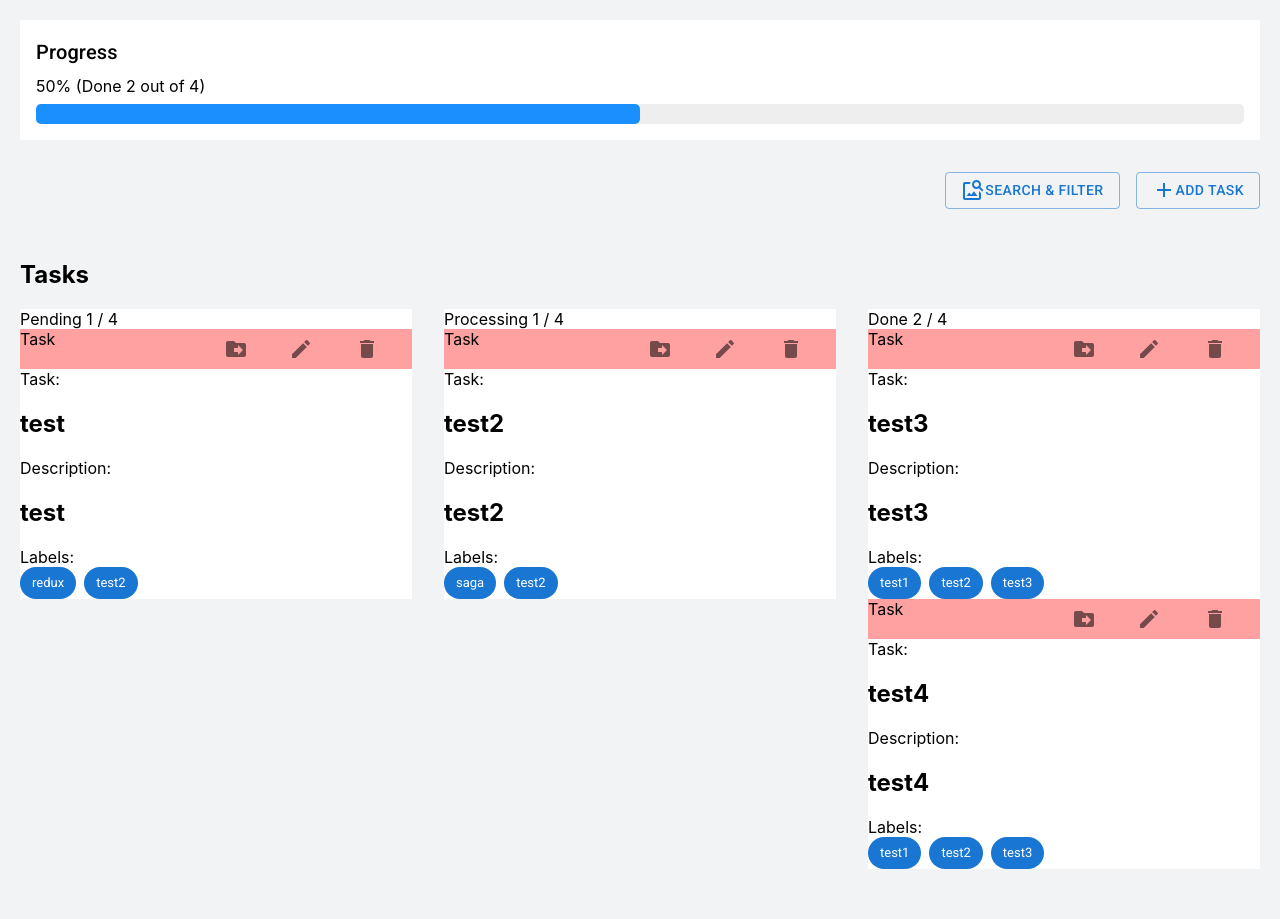
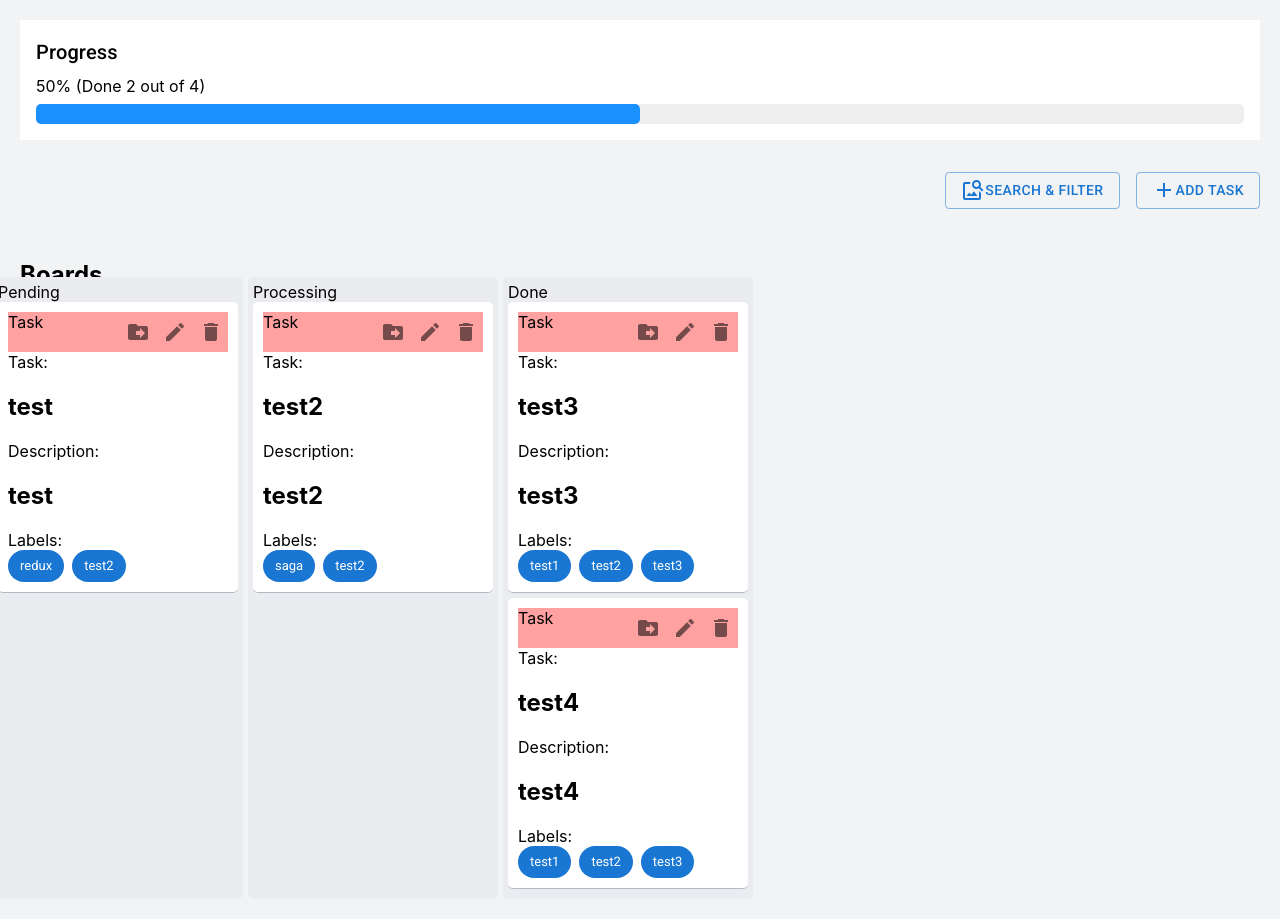
Before and after one commit to milad1367/inter-task-planner, a React (Create React App) app: page / in a window 1280 px wide. Before the commit the page ends 889 px from the top, so only its background shows below. Built offline with nearby package versions, Linux system fonts and the light colour scheme.

Commit message:
feat- Add draggable tasks

```diff
--- a/package.json
+++ b/package.json
@@ -15,18 +15,24 @@
     "@testing-library/user-event": "^14.4.3",
     "@types/date-fns": "^2.6.0",
     "@types/jest": "^27.5.2",
+    "@types/lodash": "^4.14.191",
     "@types/node": "^17.0.45",
     "@types/react": "^18.0.27",
+    "@types/react-beautiful-dnd": "^13.1.3",
     "@types/react-dom": "^18.0.10",
     "@types/react-router-dom": "^5.3.3",
+    "@types/styled-components": "^5.1.26",
     "date-fns": "^2.29.3",
     "dayjs": "^1.11.7",
+    "lodash": "^4.17.21",
     "moment": "^2.29.4",
     "react": "^18.2.0",
+    "react-beautiful-dnd": "^13.1.1",
     "react-dom": "^18.2.0",
     "react-redux": "^8.0.5",
     "react-router-dom": "^6.8.0",
     "react-scripts": "5.0.1",
+    "styled-components": "^5.3.6",
     "typescript": "^4.9.5",
     "web-vitals": "^2.1.4"
   },
--- a/src/app/Home.tsx
+++ b/src/app/Home.tsx
@@ -1,6 +1,6 @@
 import { AddTask } from "../features/tasks/addTask/AddTask";
 import { Progress } from "../features/tasks/Progress";
-import { TaskList } from "../features/tasks/taskList/TaskList";
+import { Boards } from "../features/tasks/boards/Boards";
 import Stack from "@mui/material/Stack";
 import { SearchAndFilters } from "../features/tasks/SearchAndFilters";
 
@@ -12,7 +12,7 @@ export const Home = () => {
         <SearchAndFilters />
         <AddTask />
       </Stack>
-      <TaskList />
+      <Boards />
     </Stack>
   );
 };
--- a/src/features/tasks/Progress.tsx
+++ b/src/features/tasks/Progress.tsx
@@ -7,7 +7,7 @@ import LinearProgress, {
   linearProgressClasses,
 } from "@mui/material/LinearProgress";
 import { useSelector } from "react-redux";
-import { percentage } from "../../utils/percentage";
+import { percentage } from "../../utils";
 
 const BorderLinearProgress = styled(LinearProgress)(({ theme }) => ({
   height: 20,
--- /dev/null
+++ b/src/features/tasks/TaskBoard.tsx
@@ -0,0 +1,73 @@
+import { TaskBox } from "./TaskBox";
+import { Droppable, Draggable } from "react-beautiful-dnd";
+import styled from "styled-components";
+
+const Container = styled.div`
+  min-width: 250px;
+  padding: 5px;
+  box-sizing: border-box;
+  margin-left: 5px;
+  border-radius: 5px;
+  background: white;
+  background: rgb(235, 236, 240);
+  width: 250px;
+  min-height: 100px;
+`;
+export const TaskBoard = ({
+  title,
+  tasks,
+  tasksType,
+}: {
+  title: string;
+  tasks: any;
+  tasksType: string;
+}) => {
+  const getItemStyle = (isDragging: boolean, draggableStyle: any) => ({
+    background: "white",
+    padding: "10px",
+    marginBottom: "5px",
+    borderRadius: "5px",
+    borderBottom: "1px solid rgb(178,185,197)",
+
+    ...draggableStyle,
+  });
+  const getListStyle = (isDraggingOver: boolean) => ({
+    minHeight: 70,
+  });
+  return (
+    <Container>
+      <div>{title}</div>
+      <Droppable droppableId={tasksType}>
+        {(provided, snapshot) => (
+          <div
+            {...provided.droppableProps}
+            ref={provided.innerRef}
+            style={getListStyle(snapshot.isDraggingOver)}
+          >
+            <>
+              {tasks.map((task: any, index: number) => (
+                <Draggable key={task.id} index={index} draggableId={task.id}>
+                  {(provided, snapshot) => (
+                    <div
+                      ref={provided.innerRef}
+                      {...provided.draggableProps}
+                      {...provided.dragHandleProps}
+                      style={getItemStyle(
+                        snapshot.isDragging,
+                        provided.draggableProps.style
+                      )}
+                    >
+                      <TaskBox {...task} key={task.id} />
+                    </div>
+                  )}
+                </Draggable>
+              ))}
+            </>
+
+            {provided.placeholder}
+          </div>
+        )}
+      </Droppable>
+    </Container>
+  );
+};
--- /dev/null
+++ b/src/features/tasks/boards/Boards.tsx
@@ -0,0 +1,120 @@
+import { useAppSelector } from "../../../app/hooks";
+import { useSearchParams } from "react-router-dom";
+import { createSelector } from "@reduxjs/toolkit";
+import dayjs from "dayjs";
+import { DragDropContext } from "react-beautiful-dnd";
+import { DropResult } from "react-beautiful-dnd";
+import { groupBy } from "lodash";
+import { Grid } from "@mui/material";
+import { TaskBoard } from "../TaskBoard";
+import { useDispatch } from "react-redux";
+import { setTasks } from "../tasksSlice";
+import { removeByIndex, reorder } from "../../../utils";
+
+export const Boards = () => {
+  const [params] = useSearchParams();
+  const dispatch = useDispatch();
+  const filter = params.get("filter");
+  const key = params.get("key") || "";
+
+  const filteredTasksSelector = createSelector(
+    (state: any) => state.tasks,
+    (tasks) => {
+      if (!key && !filter) {
+        return tasks;
+      }
+      return tasks?.filter((task: any) => {
+        let isInTime = true;
+        if (filter) {
+          const taskDate = dayjs(task.date);
+          const filterDate = dayjs(filter);
+
+          isInTime = taskDate.isBefore(filterDate);
+        }
+        const picked = (({ title, description, labels }) => ({
+          title,
+          description,
+          labels,
+        }))(task);
+        const hasKey = JSON.stringify(picked)
+          .toLowerCase()
+          .includes(key.toLowerCase());
+
+        return hasKey && isInTime;
+      });
+    }
+  );
+  const tasks = useAppSelector(filteredTasksSelector);
+
+  const onDragEnd = (res: DropResult) => {
+    const { source, destination } = res;
+    if (!destination) return;
+    const itemsSplitByListIds = groupBy(tasks, (task: any) => {
+      return task.status;
+    });
+
+    if (source.droppableId === destination.droppableId) {
+      // Items are in the same list, so just re-order the list array
+      const target = itemsSplitByListIds[destination.droppableId];
+      const reordered: any = reorder<any>(
+        [...target],
+        source.index,
+        destination.index
+      );
+
+      // Get rid of old list and replace with updated one
+      const filteredCards = tasks.filter(
+        (task: any) => task.status !== source.droppableId
+      );
+      return dispatch(setTasks({ newTasks: [...filteredCards, ...reordered] }));
+    }
+
+    // Items are in different lists, so just change the item's listId
+
+    const sourceItems = tasks.filter(
+      (task: any) => task.status === source.droppableId
+    );
+    const sourceWithoutDragged = removeByIndex(sourceItems, source.index);
+
+    const target = tasks.filter(
+      (task: any) => task.status === destination.droppableId
+    );
+
+    const itemWithNewId = {
+      ...sourceItems[source.index],
+      status: destination.droppableId,
+    };
+
+    target.splice(destination.index, 0, itemWithNewId);
+
+    const filteredTasks = tasks.filter(
+      (task: any) =>
+        task.status !== source.droppableId &&
+        task.status !== destination.droppableId
+    );
+
+    dispatch(
+      setTasks({
+        newTasks: [...filteredTasks, ...sourceWithoutDragged, ...target],
+      })
+    );
+  };
+  const boards = ["Pending", "Processing", "Done"];
+  return (
+    <section>
+      <h2>Boards</h2>
+      <Grid container spacing={{ xs: 4 }} columns={{ xs: 4, sm: 8, md: 12 }}>
+        <DragDropContext onDragEnd={onDragEnd}>
+          {boards.map((board: string) => (
+            <TaskBoard
+              key={board}
+              title={board}
+              tasks={tasks.filter((item: any) => item.status === board)}
+              tasksType={board}
+            />
+          ))}
+        </DragDropContext>
+      </Grid>
+    </section>
+  );
+};
--- a/src/features/tasks/taskList/TaskList.tsx
+++ /dev/null
@@ -1,93 +0,0 @@
-import { useAppSelector } from "../../../app/hooks";
-import { useSearchParams } from "react-router-dom";
-import { createSelector } from "@reduxjs/toolkit";
-import dayjs from "dayjs";
-import { TaskBox } from "../TaskBox";
-
-import { Grid, Box } from "@mui/material";
-
-export const TaskList = () => {
-  const [params] = useSearchParams();
-  const filter = params.get("filter");
-  const key = params.get("key") || "";
-
-  const derivedTasks = (tasks: any) => {
-    const pendingTasks = tasks.filter((task: any) => task.status === "Pending");
-    const processingTasks = tasks.filter(
-      (task: any) => task.status === "Processing"
-    );
-    const doneTasks = tasks.filter((task: any) => task.status === "Done");
-    return { pendingTasks, processingTasks, doneTasks };
-  };
-
-  const filteredTasksSelector = createSelector(
-    (state: any) => state.tasks,
-    (tasks) => {
-      if (!key && !filter) {
-        return tasks;
-      }
-      return tasks?.filter((task: any) => {
-        let isInTime = true;
-        if (filter) {
-          const taskDate = dayjs(task.date);
-          const filterDate = dayjs(filter);
-
-          isInTime = taskDate.isBefore(filterDate);
-        }
-        const picked = (({ title, description, labels }) => ({
-          title,
-          description,
-          labels,
-        }))(task);
-        const hasKey = JSON.stringify(picked)
-          .toLowerCase()
-          .includes(key.toLowerCase());
-
-        return hasKey && isInTime;
-      });
-    }
-  );
-  const tasks = useAppSelector(filteredTasksSelector);
-  const { pendingTasks, processingTasks, doneTasks } = derivedTasks(tasks);
-
-  const renderedPendingTasks = pendingTasks.map((task: any) => (
-    <TaskBox {...task} key={task.id} />
-  ));
-  const renderedProcessingTasks = processingTasks.map((task: any) => (
-    <TaskBox {...task} key={task.id} />
-  ));
-  const renderedDoneTasks = doneTasks.map((task: any) => (
-    <TaskBox {...task} key={task.id} />
-  ));
-  return (
-    <section>
-      <h2>Tasks</h2>
-      <Grid container spacing={{ xs: 4 }} columns={{ xs: 4, sm: 8, md: 12 }}>
-        <Grid item xs={4}>
-          <Box bgcolor={"white"}>
-            <div>
-              Pending {pendingTasks.length} / {tasks.length}
-            </div>
-            {renderedPendingTasks}
-          </Box>
-        </Grid>
-        <Grid item xs={4}>
-          <Box bgcolor={"white"}>
-            <div>
-              Processing {processingTasks.length} / {tasks.length}
-            </div>
-            {renderedProcessingTasks}
-          </Box>
-        </Grid>
-        <Grid item xs={4}>
-          <Box bgcolor={"white"}>
-            <div>
-              Done {doneTasks.length} / {tasks.length}
-            </div>
-            {renderedDoneTasks}
-          </Box>
-        </Grid>
-      </Grid>
-    </section>
-  );
-};
--- a/src/index.tsx
+++ b/src/index.tsx
@@ -12,13 +12,13 @@ import "@fontsource/roboto/700.css";
 
 const container = document.getElementById("root")!;
 const root = createRoot(container);
-
+//TODO I REMOVE STRICT MODE BECAUSE OF THE DRAG DROP, IT"S OPEN ISSUE IN GITHUB
+// https://github.com/atlassian/react-beautiful-dnd/issues/1673#issuecomment-571293508
+// https://stackoverflow.com/questions/60029734/react-beautiful-dnd-i-get-unable-to-find-draggable-with-id-1
 root.render(
-  <React.StrictMode>
-    <Provider store={store}>
-      <App />
-    </Provider>
-  </React.StrictMode>
+  <Provider store={store}>
+    <App />
+  </Provider>
 );
 
 // If you want to start measuring performance in your app, pass a function
--- /dev/null
+++ b/src/utils/index.ts
@@ -0,0 +1,15 @@
+export const reorder = <T>(list: T[], startIndex: number, endIndex: number) => {
+  const result = Array.from(list);
+  const [removed] = result.splice(startIndex, 1);
+  result.splice(endIndex, 0, removed);
+
+  return result;
+};
+export const removeByIndex = (list: any[], index: number) => [
+  ...list.slice(0, index),
+  ...list.slice(index + 1),
+];
+
+export function percentage(partialValue: number, totalValue: number) {
+  return Math.round((100 * partialValue) / totalValue);
+}
--- a/src/utils/percentage.ts
+++ /dev/null
@@ -1,3 +0,0 @@
-export function percentage(partialValue: number, totalValue: number) {
-  return Math.round((100 * partialValue) / totalValue);
-}
```
Also changed, not shown: src/features/tasks/tasksSlice.ts (+24 -10 lines), 1 other file (tests, documents, lock files or other folders).
